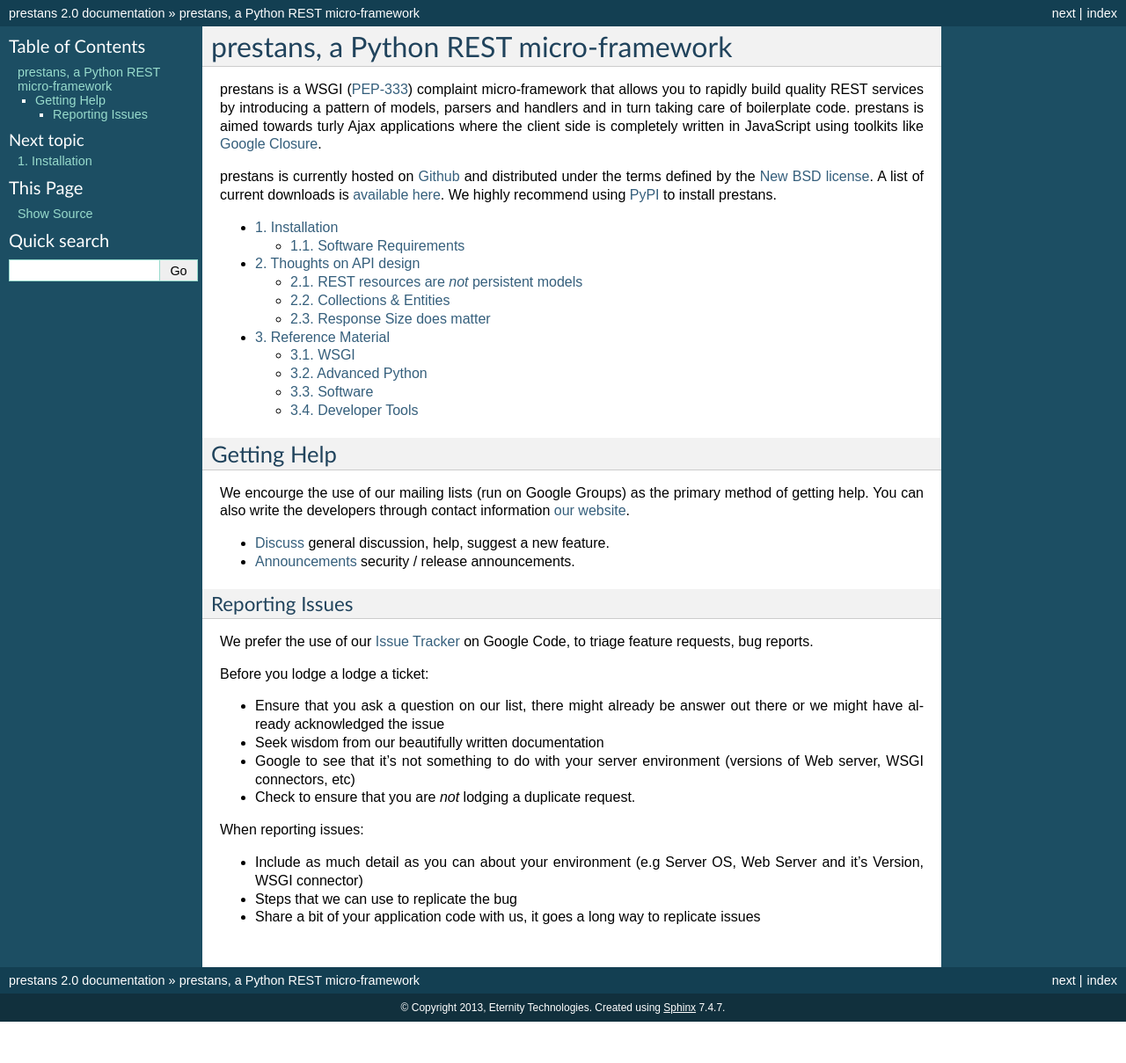
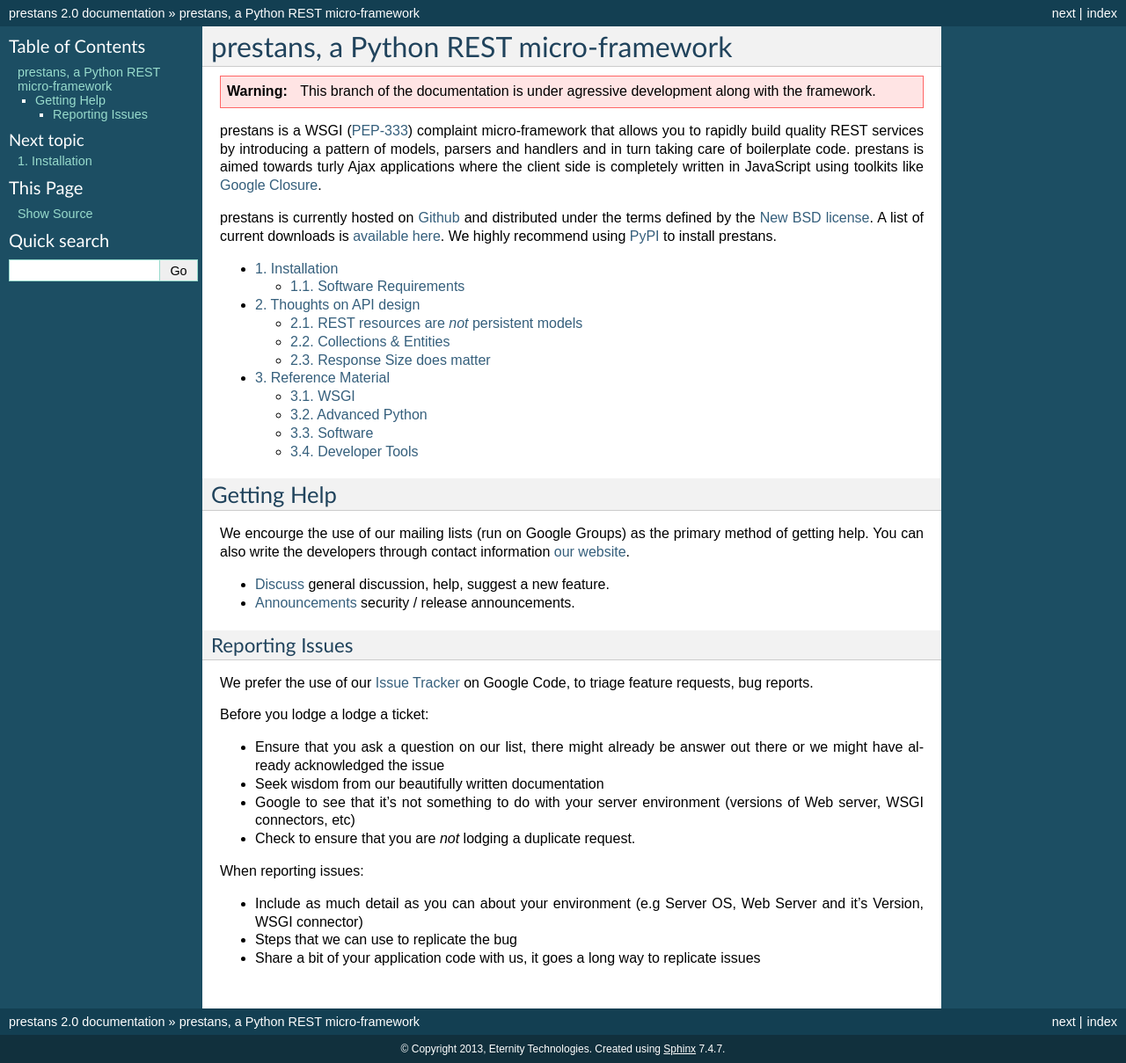
Before and after one commit to anomaly/prestans-docs, a Sphinx documentation site: the page built from source/index.rst, in a window 1280 px wide. Shown: the whole page at 88% size. Built offline with Sphinx 7.4.7, drawn with Linux system fonts in a browser that asks for light colours; before the commit the page ends 1162 px from its top, so only the background shows below that; some of the changed lines change nothing that is shown.

Commit message:
Fixes minor typo

```diff
--- a/source/index.rst
+++ b/source/index.rst
@@ -6,7 +6,7 @@
 prestans, a Python REST micro-framework
 =======================================
 
-.. warning: This branch of the documentation is under agressive development along with the framework.
+.. warning:: This branch of the documentation is under agressive development along with the framework.
 
 prestans is a WSGI (`PEP-333 <http://www.python.org/dev/peps/pep-0333/>`_) complaint micro-framework that allows you to rapidly build quality REST services by introducing a pattern of models, parsers and handlers and in turn taking care of boilerplate code. prestans is aimed towards turly Ajax applications where the client side is completely written in JavaScript using toolkits like `Google Closure <https://developers.google.com/closure/>`_.
 
```
